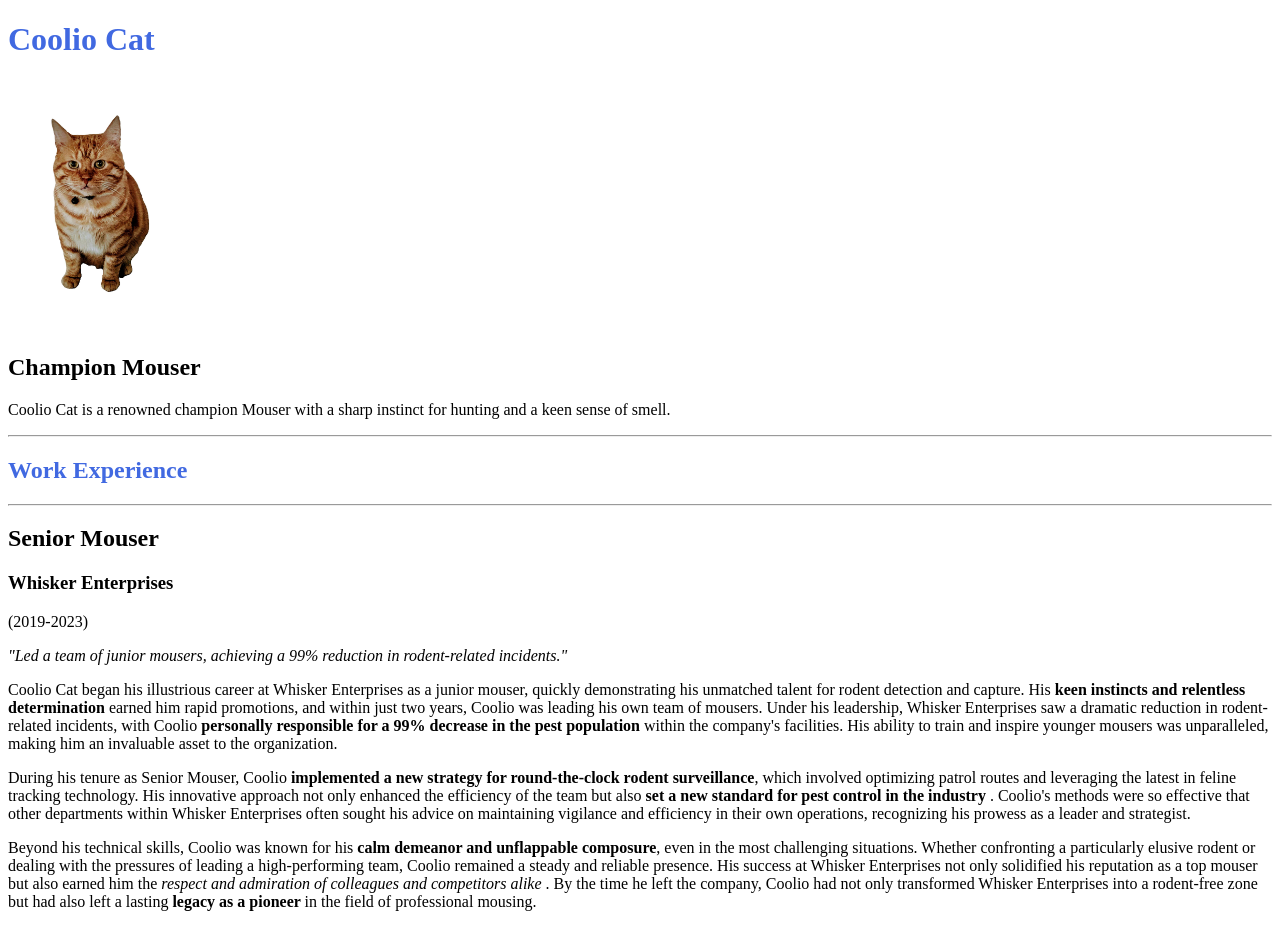
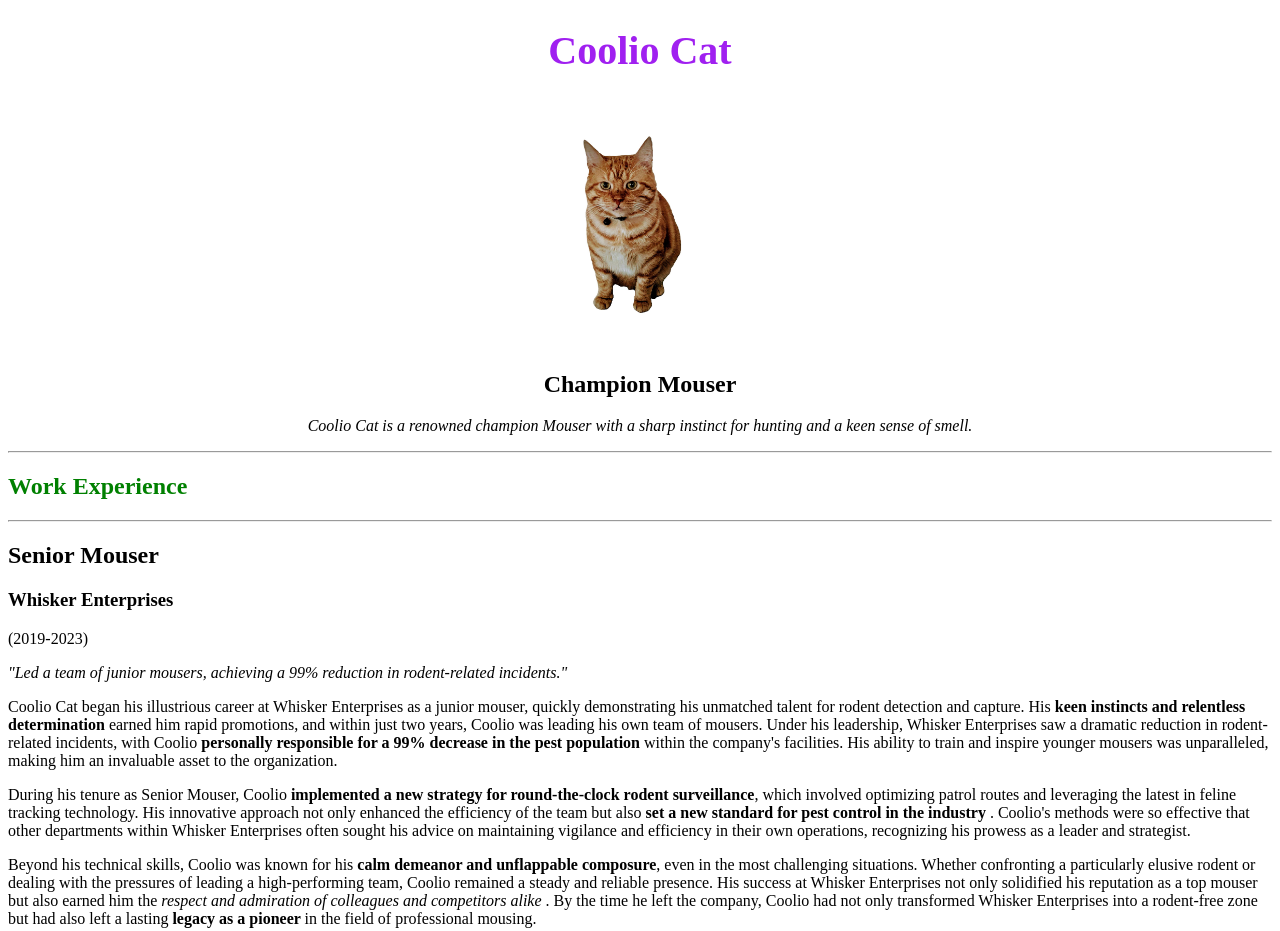
Before and after one commit to mlagrou/mlagrou.github.io, a plain HTML site: page username.html in a window 1280 px wide. Shown: the top 931 px of the page. Drawn offline with Linux system fonts and the light colour scheme.

Commit message:
added colors and centered

```diff
--- a/css/styles.css
+++ b/css/styles.css
@@ -1,3 +1,18 @@
-h1 {
-    color: #4169E1;
+header h1:first-of-type {
+    	font-size: 40px;
+	text-align: center;
+	color: #A020F0;
 }
+header h2:first-of-type {
+	text-align: center;
+}
+
+h1{
+	color: #008000;
+}
+
+.center-image {
+    display: block; /* Makes the image a block element */
+    margin-left: auto;
+    margin-right: auto;
+}
--- a/username.html
+++ b/username.html
@@ -3,6 +3,7 @@
 <head>
     	<meta charset="UTF-8">
     	<meta name="viewport" content="width=device-width, initial-scale=1.0">
+	<meta name="description" content = "Reknowned mouser Coolio Cat's resume">
 	<title> Coolio Cat's Resume </title>
 	<link rel="stylesheet" href="css/styles.css">
 
@@ -10,9 +11,10 @@
 <body>
 	<header>
 	<h1>Coolio Cat</h1>
-	<img src="images/cat.jpeg" alt="Coolio Cat" width="200" height="250">
+	<img src="images/cat.jpeg" alt="a candid photo of Coolio Cat" width="200" height="250" class="center-image">
 	<h2>Champion Mouser</h2>
-	<p>Coolio Cat is a renowned champion Mouser with a sharp instinct for hunting and a keen sense of smell.</p>
+
+	<p style="text-align: center; font-style: italic" <em>Coolio Cat is a renowned champion Mouser with a sharp instinct for hunting and a keen sense of smell.</em></p>
 	<hr>
 	</header>
 
@@ -102,10 +104,10 @@
 		<dd> Director of Rodent Control, Whisker Enterprises </dd>
 	</dl>
 </section>
-
-
+<hr>
 <section>
-	<h2> Links </h2>
+	<h1> Links </h1>
+		<hr>
 		<a href="https://www.google.com/"> Google </a>
 		<br>
 		<a href="https://www.petfinder.com/member/us/mi/saginaw/saginaw-county-animal-care-control-center-mi437/"> Adopt a Pet in Saginaw </a>
```
